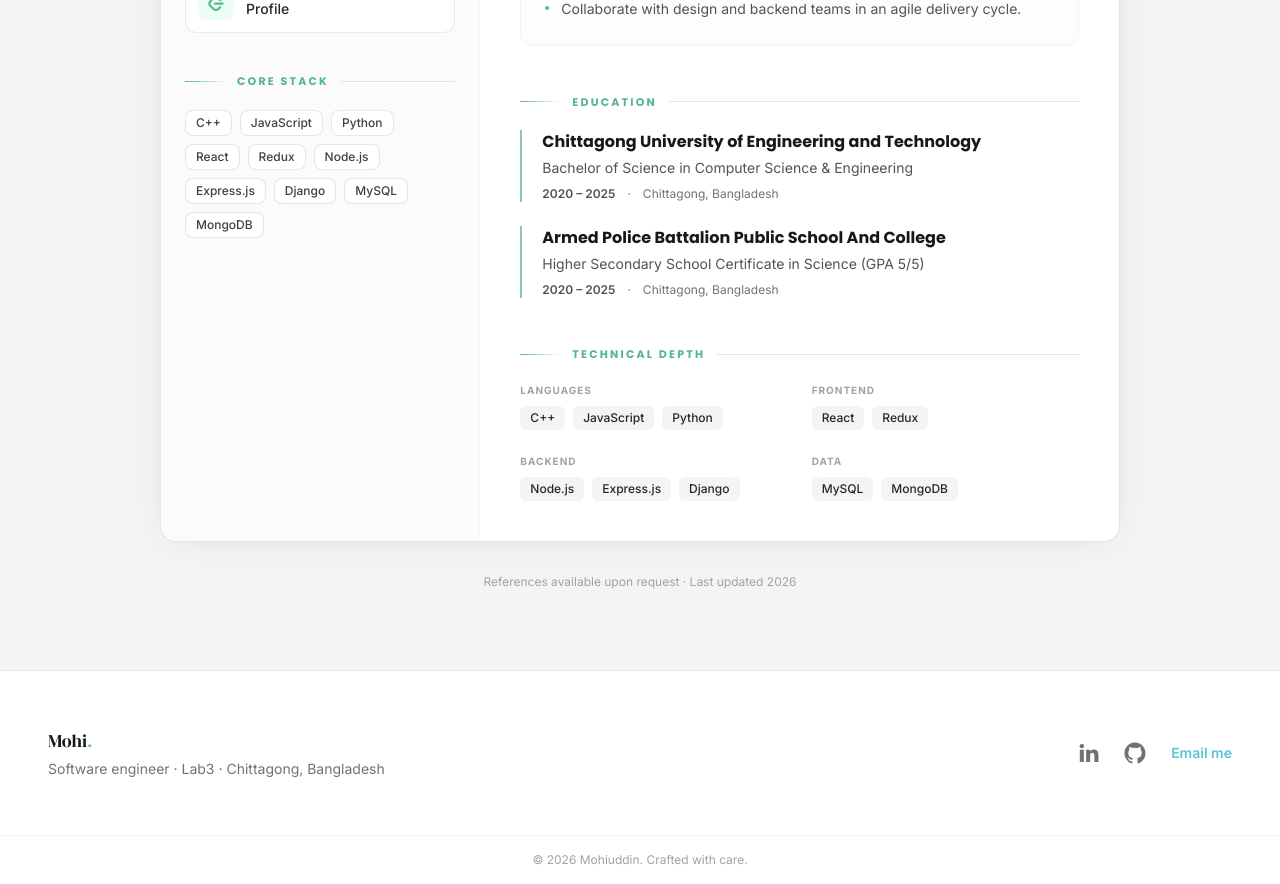
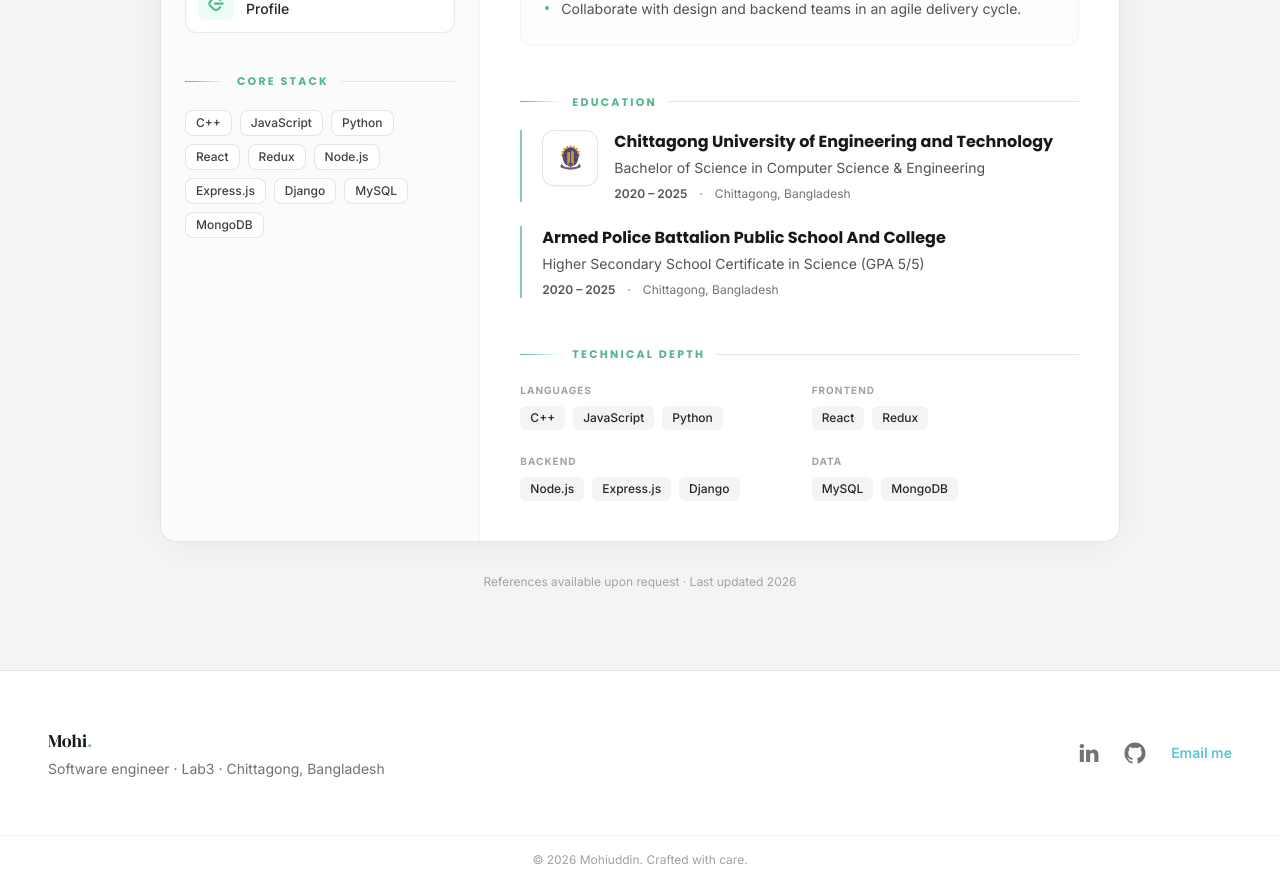
Before and after one commit to GITMOHI/Portfolio, a React (Vite) app: page /resume in a window 1280 px wide. Shown: the part 940-1824 px from the top of the page. Built offline with nearby package versions, Linux system fonts and the light colour scheme; no server answers.

Commit message:
update university

```diff
--- a/src/Pages/AboutMe/HighlightsBar.jsx
+++ b/src/Pages/AboutMe/HighlightsBar.jsx
@@ -3,6 +3,31 @@ import React from 'react';
 const items = [
     { label: 'Role', value: 'Full-stack engineer' },
     { label: 'Focus', value: 'React · Node · Golang' },
+    {
+        label: 'Education',
+        value: (
+            <a
+                href="https://cuet.ac.bd/"
+                target="_blank"
+                rel="noopener noreferrer"
+                className="inline-flex max-w-full items-center gap-2.5 rounded-lg text-left transition hover:text-brand dark:hover:text-emerald-400"
+            >
+                <span className="flex h-9 w-9 shrink-0 items-center justify-center rounded-lg border border-zinc-200/90 bg-white shadow-sm dark:border-zinc-600 dark:bg-zinc-800">
+                    <img
+                        src="/images/cuet.png"
+                        alt="CUET"
+                        className="h-7 w-7 object-contain"
+                        width={28}
+                        height={28}
+                    />
+                </span>
+                <span className="min-w-0 leading-snug">
+                    B.Sc. CSE
+                    <span className="block text-xs font-normal text-zinc-500 dark:text-zinc-400">Chittagong University of Engineering & Technology</span>
+                </span>
+            </a>
+        ),
+    },
     { label: 'Based in', value: 'Chittagong, BD' },
     { label: 'Status', value: 'Open to opportunities' },
 ];
@@ -13,15 +38,15 @@ const HighlightsBar = () => {
             className="border-b border-zinc-200/90 bg-white dark:border-zinc-800 dark:bg-zinc-900/50"
             aria-label="Profile highlights"
         >
-            <div className="mx-auto grid max-w-7xl grid-cols-2 gap-8 px-6 py-12 sm:grid-cols-4 sm:px-8 lg:px-12">
+            <div className="mx-auto grid max-w-7xl grid-cols-2 gap-8 px-6 py-12 sm:grid-cols-3 lg:grid-cols-5 sm:px-8 lg:px-12">
                 {items.map(({ label, value }) => (
                     <div key={label} className="text-center sm:text-left">
                         <p className="text-xs font-semibold uppercase tracking-[0.2em] text-zinc-400 dark:text-zinc-500">
                             {label}
                         </p>
-                        <p className="mt-2 font-heading text-sm font-semibold text-zinc-900 dark:text-zinc-100 sm:text-base">
+                        <div className="mt-2 font-heading text-sm font-semibold text-zinc-900 dark:text-zinc-100 sm:text-base">
                             {value}
-                        </p>
+                        </div>
                     </div>
                 ))}
             </div>
--- a/src/Pages/Resume/Resume.jsx
+++ b/src/Pages/Resume/Resume.jsx
@@ -38,6 +38,8 @@ const EDUCATION = [
         degree: 'Bachelor of Science in Computer Science & Engineering',
         period: '2020 – 2025',
         location: 'Chittagong, Bangladesh',
+        logo: '/images/cuet.png',
+        href: 'https://cuet.ac.bd/',
     },
     {
         school: 'Armed Police Battalion Public School And College',
@@ -247,14 +249,46 @@ const Resume = () => {
                                     {EDUCATION.map((edu) => (
                                         <li
                                             key={edu.school}
-                                            className="border-l-2 border-resume/70 pl-5 dark:border-emerald-500/50"
+                                            className="flex gap-4 border-l-2 border-resume/70 pl-5 dark:border-emerald-500/50"
                                         >
-                                            <h4 className="font-heading font-bold text-zinc-900 dark:text-zinc-100">{edu.school}</h4>
-                                            <p className="mt-1 text-sm text-zinc-600 dark:text-zinc-400">{edu.degree}</p>
-                                            <div className="mt-2 flex flex-wrap gap-x-3 gap-y-1 text-xs text-zinc-500 dark:text-zinc-500">
-                                                <span className="font-semibold text-zinc-600 dark:text-zinc-400">{edu.period}</span>
-                                                <span>·</span>
-                                                <span>{edu.location}</span>
+                                            {edu.logo ? (
+                                                <a
+                                                    href={edu.href}
+                                                    target="_blank"
+                                                    rel="noopener noreferrer"
+                                                    className="group flex h-14 w-14 shrink-0 items-center justify-center rounded-xl border border-zinc-200 bg-white shadow-sm transition hover:border-resume/40 dark:border-zinc-700 dark:bg-zinc-900 dark:hover:border-emerald-500/50"
+                                                    aria-label={`${edu.school} (opens in new tab)`}
+                                                >
+                                                    <img
+                                                        src={edu.logo}
+                                                        alt=""
+                                                        className="h-10 w-10 object-contain p-0.5"
+                                                    />
+                                                </a>
+                                            ) : null}
+                                            <div className="min-w-0 flex-1">
+                                                <h4 className="font-heading font-bold text-zinc-900 dark:text-zinc-100">
+                                                    {edu.href ? (
+                                                        <a
+                                                            href={edu.href}
+                                                            target="_blank"
+                                                            rel="noopener noreferrer"
+                                                            className="transition hover:text-resume dark:hover:text-emerald-400"
+                                                        >
+                                                            {edu.school}
+                                                        </a>
+                                                    ) : (
+                                                        edu.school
+                                                    )}
+                                                </h4>
+                                                <p className="mt-1 text-sm text-zinc-600 dark:text-zinc-400">{edu.degree}</p>
+                                                <div className="mt-2 flex flex-wrap gap-x-3 gap-y-1 text-xs text-zinc-500 dark:text-zinc-500">
+                                                    <span className="font-semibold text-zinc-600 dark:text-zinc-400">
+                                                        {edu.period}
+                                                    </span>
+                                                    <span>·</span>
+                                                    <span>{edu.location}</span>
+                                                </div>
                                             </div>
                                         </li>
                                     ))}
```
Also changed, not shown: public/images/cuet.png (added).
